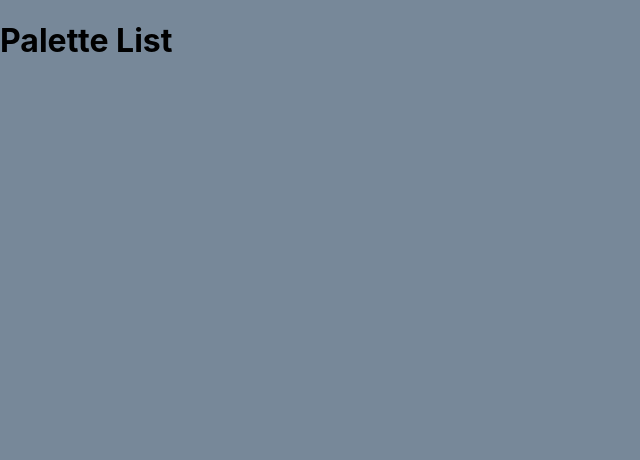
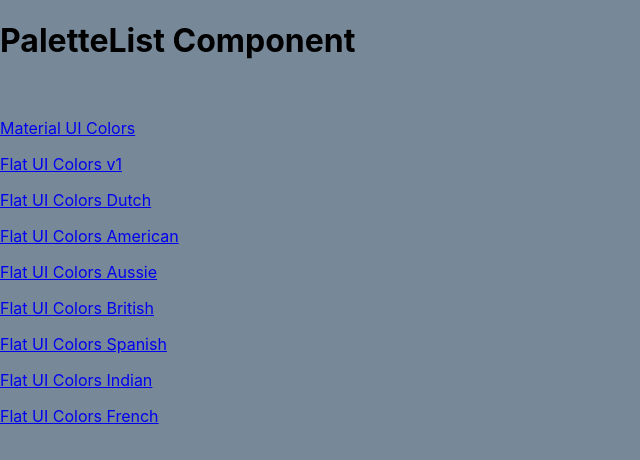
Before and after one commit to ChrisB32-cloud/Color-Project, a React (Create React App) app: page / in a window 1280 px wide. Shown: the top 460 px of the page, without its empty margins (0-640 px from the left). Built offline with nearby package versions, Linux system fonts and the light colour scheme.

Commit message:
Now how functional routes and a PaletteList,js file for the home/default route

```diff
--- a/src/App.js
+++ b/src/App.js
@@ -3,6 +3,7 @@ import { Route, Switch } from 'react-router-dom';
 import Palette from './Palette';
 import seedColors from './seedColor';
 import { generatePalette } from './colorHelper';
+import PaletteList from './PaletteList';
 
 class App extends Component {
 
@@ -18,7 +19,7 @@ class App extends Component {
 
     return (
       <Switch>
-        <Route exact path='/' render={() => <h1>Palette List</h1>} />
+        <Route exact path='/' render={(routeProps) => <PaletteList {...routeProps} myPalettes={seedColors} />} />
         {/* <Route exact path={`/palette/:${}`} render={() => <h1>Individual palette</h1>} /> */}
         <Route
           exact
--- a/src/NavBar.js
+++ b/src/NavBar.js
@@ -1,4 +1,5 @@
 import React, { Component } from 'react';
+import { Link } from 'react-router-dom';
 import Select from '@material-ui/core/Select';
 import MenuItem from '@material-ui/core/MenuItem';
 import Snackbar from '@material-ui/core/Snackbar';
@@ -48,7 +49,7 @@ class NavBar extends Component {
         return (
             <header className='NavBar'>
                 <div className='logo'>
-                    <a href="/">React Color Picker</a>
+                    <a> <Link exact to='/'>React Color Picker</Link> </a>
                 </div>
                 <div slider-container >
                     <span>Level: {this.props.changeLevel}</span>
--- /dev/null
+++ b/src/PaletteList.js
@@ -0,0 +1,26 @@
+import React, { Component } from 'react';
+import { Link } from 'react-router-dom';
+
+class PaletteList extends Component {
+    constructor(props) {
+        super(props)
+    }
+
+
+    render() {
+        // console.log(this.props.pals);
+        const { myPalettes } = this.props
+
+        return (
+            <div>
+                <h1>PaletteList Component</h1>
+                <br />
+                {myPalettes.map((p, idx) => (
+                    <p> <Link exact to={`/palette/${p.id}`} key={idx}> {p.paletteName} </Link></p>
+                ))}
+            </div>
+        );
+    }
+}
+
+export default PaletteList;
```
